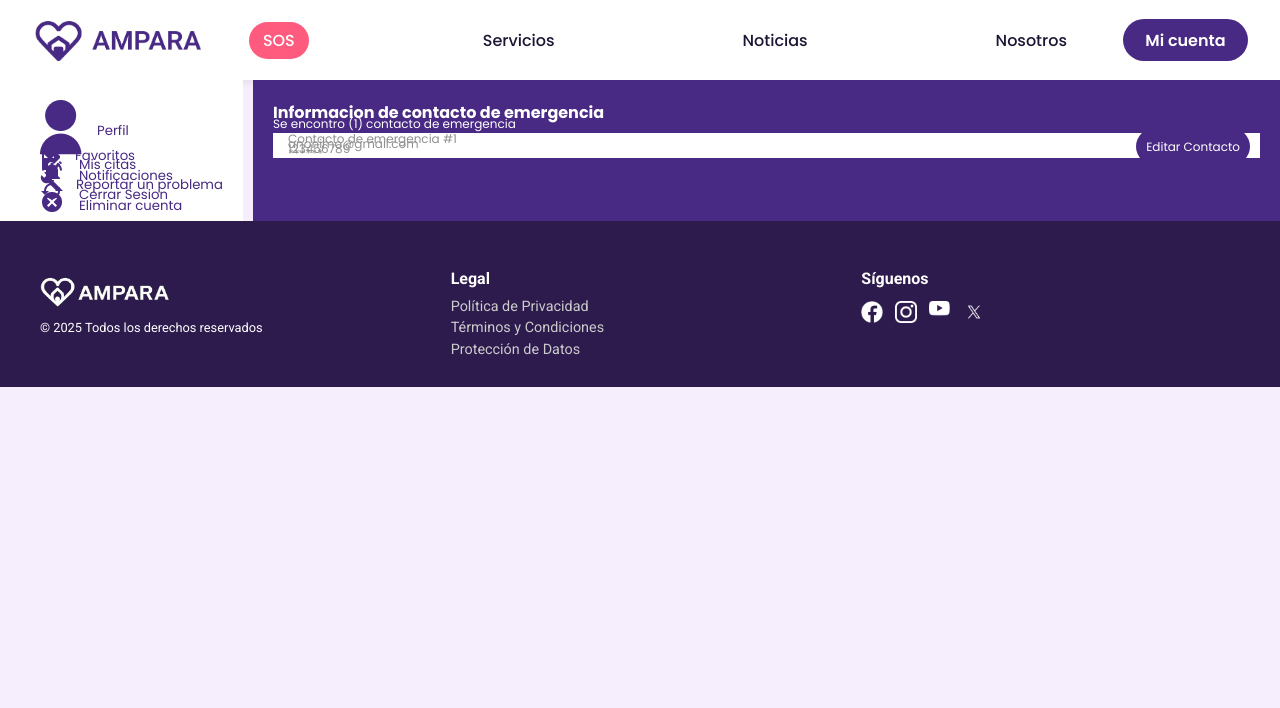
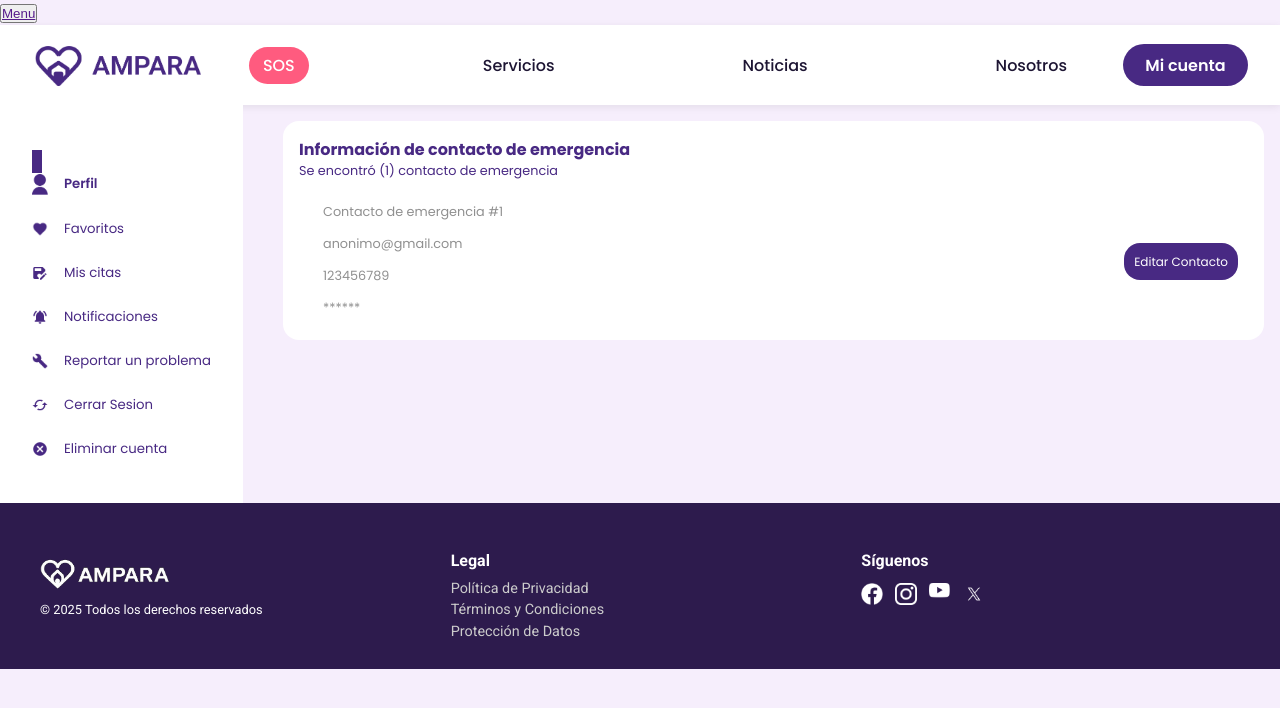
Before and after one commit to GersonAldairr/LPAmpara, a website: page miCuenta.html in a window 1280 px wide. Drawn offline with Linux system fonts and the light colour scheme.

Commit message:
Mi cuenta en Proceso

```diff
--- a/miCuenta.css
+++ b/miCuenta.css
@@ -1,73 +1,128 @@
 /*PANTALLA PERFIL*/
 .section-profile{
   display: flex;
-  gap: 10px;
+  gap: 1.5rem;
 }
 .opc-profile{
   background-color: rgb(255, 255, 255);
   font-family: 'Poppins',sans-serif;
-  padding: 20px;
+  padding: 2rem;
 }
 
 .opc-profile ul{
   list-style: none;
+  padding: 0;
+  margin: 0;
+}
+
+.opc-profile li{
+  margin: 0;
+  padding: 0.75rem 0rem;
 }
 
 .opc-profile a{
   text-decoration: none;
 }
 
+.opc-img img{
+  width: 1rem;
+  height: auto;
+  display: flex;
+  align-items: center;
+}
+
 .option{
   display: flex;
   align-items: center;
-  margin-left:20px;
-  margin-bottom: -20px;
+  gap: 1rem;
 }
 
 .opc-txt h5{
-  margin-left: 15px;
   color: #482983;
   font-weight: 300;
 }
 
 .div-inf{
-  background-color: #482983;
   flex: 1;
   font-family: 'Poppins',sans-serif;
-  padding: 20px;
-  color: white;
+  padding: 1rem;
+  color: #482983;
 }
 
 .inf-contact p{
-  font-size: 12px;
-  margin-top: -10px;
+  font-size: 0.8rem;
+  margin-bottom: 1rem;
 }
 
 .inf-card{
   display: flex;
   justify-content: space-between;
-  gap: 10px;
+  gap: 1rem;
   align-items: center;
   background-color: white;
 }
 
 .inf-detail{
   color:#909090;
-  margin-left: 15px;
-  line-height: 5px;
+  margin-left: 1.5rem;
+  line-height: 2rem;
 }
 
 .inf-detail p{
-  font-size: 12px;
+  font-size: 0.8rem;
 }
 
 .btn-edit {
   background-color: #482983;
   color: white;
-  border-radius: 20px;
+  border-radius: 1rem;
   border: none;
-  padding: 10px 10px;
-  margin-right: 10px;
+  padding: 0.625rem 0.625rem;
+  margin-right: 0.625rem;
   text-decoration: none;
-  font-size: 12px;
+  font-size: 0.75rem;
 }
+
+.hidden {
+  display: none;
+}
+.content-panel{
+  padding: 1rem;
+  background-color: #ffffff;
+  border-radius: 1rem;
+}
+
+.profile-link.active .opc-txt h5{
+  color: #482983;
+  font-weight: 600;
+}
+
+.profile-link.active {
+  border-left: 0.625rem solid #482983;
+  padding-left: 0.5rem;
+}
+
+@media(max-width:768px){
+  .navbar{
+    justify-content: center;
+    border-bottom: 0.05rem solid #482983;
+  }
+  .section-profile{
+    background-color: #f8eefc;
+  }
+  .nav-links{
+    display: none;
+  }
+  .nav-right{
+    display: none;
+  }
+
+  .opc-profile li{
+    border-bottom: 0.05rem solid #482983;
+  }
+
+  .opc-img img{
+    width: 1.8rem;
+    height: auto;
+  }
+}
--- a/miCuenta.html
+++ b/miCuenta.html
@@ -15,6 +15,9 @@
     </head>
 
     <body>
+        <button>
+            <a href="" class="hamburguesa">Menu</a>
+        </button>
         <!-- NAVBAR -->
         <header class="navbar">
             <div class="nav-left">
@@ -37,7 +40,7 @@
             <div class="opc-profile">
                 <ul>
                     <li>
-                        <a href="">
+                        <a href="" class="profile-link" data-target="perfil">
                             <div class="option">
                                 <div class="opc-img">
                                     <img src="icons/avatarPerfil.png" alt="user"/>
@@ -49,7 +52,7 @@
                         </a>
                     </li>
                     <li>
-                        <a href="">
+                        <a href="" class="profile-link" data-target="favoritos">
                             <div class="option">
                                 <div class="opc-img">
                                     <img src="icons/favoritosPerfil.png" alt="user"/>
@@ -61,7 +64,7 @@
                         </a>
                     </li>
                     <li>
-                        <a href="">
+                        <a href="" class="profile-link" data-target="citas">
                             <div class="option">
                                 <div class="opc-img">
                                     <img src="icons/citasPerfil.png" alt="user"/>
@@ -73,7 +76,7 @@
                         </a>
                     </li>
                     <li>
-                        <a href="">
+                        <a href="" class="profile-link" data-target="Notificaciones">
                             <div class="option">
                                 <div class="opc-img">
                                     <img src="icons/notificacionesPerfil.png" alt="user"/>
@@ -85,7 +88,7 @@
                         </a>
                     </li>
                     <li>
-                        <a href="">
+                        <a href="" class="profile-link" data-target="Reportar">
                             <div class="option">
                                 <div class="opc-img">
                                     <img src="icons/reportarPerfil.png" alt="user"/>
@@ -97,7 +100,7 @@
                         </a>
                     </li>
                     <li>
-                        <a href="">
+                        <a href="" class="profile-link" data-target="cerrarsesion">
                             <div class="option">
                                 <div class="opc-img">
                                     <img src="icons/cerrarSesion.png" alt="user"/>
@@ -109,7 +112,7 @@
                         </a>
                     </li>
                     <li>
-                        <a href="">
+                        <a href="" class="profile-link" data-target="eliminarcuenta">
                             <div class="option">
                                 <div class="opc-img">
                                     <img src="icons/eliminarCuenta.png" alt="user"/>
@@ -124,9 +127,11 @@
             </div>
 
             <div class="div-inf">
+                <!-- Panel: Perfil -->
+                <section id="perfil" class="content-panel hidden">
                     <div class="inf-contact">
-                    <h4>Informacion de contacto de emergencia</h4>
-                    <p>Se encontro (1) contacto de emergencia</p>
+                        <h4>Información de contacto de emergencia</h4>
+                        <p>Se encontró (1) contacto de emergencia</p>
                     </div>
                     <div class="inf-card">
                         <div class="inf-detail">
@@ -135,11 +140,47 @@
                             <p>123456789</p>
                             <p>******</p>
                         </div>
-
                         <div class="div-btn-edit">
-                        <a href="" class="btn-edit">Editar Contacto</a>
+                            <a href="#" class="btn-edit">Editar Contacto</a>
                         </div>
                     </div>
+                </section>
+
+                <!-- Panel: Favoritos -->
+                <section id="favoritos" class="content-panel hidden">
+                    <h4>Favoritos</h4>
+                    <p>Aquí van tus proveedores / servicios favoritos.</p>
+                </section>
+
+                <!-- Panel: Mis citas -->
+                <section id="citas" class="content-panel hidden">
+                    <h4>Mis citas</h4>
+                    <p>Lista de citas programadas...</p>
+                </section>
+
+                <!-- Panel: Notificaciones -->
+                <section id="notificaciones" class="content-panel hidden">
+                    <h4>Notificaciones</h4>
+                    <p>Preferencias y notificaciones recibidas.</p>
+                </section>
+
+                <!-- Panel: Reportar -->
+                <section id="reportar" class="content-panel hidden">
+                    <h4>Reportar un problema</h4>
+                    <p>Formulario para reportes.</p>
+                </section>
+
+                <!-- Panel: Cerrar Sesión -->
+                <section id="cerrarsesion" class="content-panel hidden">
+                    <h4>Cerrar Sesión</h4>
+                    <p>¿Estás seguro que quieres cerrar sesión?</p>
+                </section>
+
+                <!-- Panel: Eliminar cuenta -->
+                <section id="eliminarcuenta" class="content-panel hidden">
+                    <h4>Eliminar cuenta</h4>
+                    <p>Advertencia y confirmación para eliminar cuenta.</p>
+                </section>
             </div>
         </section>
 
@@ -193,5 +234,6 @@
                 </div>
             </footer>
       </section>
+      <script src="miCuenta.js"></script>
     </body>
 </html>
--- /dev/null
+++ b/miCuenta.js
@@ -0,0 +1,45 @@
+document.addEventListener("DOMContentLoaded", () => {
+
+    const links = document.querySelectorAll(".profile-link");
+    const panels = document.querySelectorAll(".content-panel");
+    const divInf = document.querySelector(".div-inf");
+
+    function showPanel(targetId) {
+
+        // Ocultar todos los paneles
+        panels.forEach(panel => {
+            if (panel.id === targetId) {
+                panel.classList.remove("hidden");
+            } else {
+                panel.classList.add("hidden");
+            }
+        });
+
+        // Activar/desactivar opción seleccionada
+        links.forEach(link => {
+            if (link.dataset.target === targetId) {
+                link.classList.add("active");
+            } else {
+                link.classList.remove("active");
+            }
+        });
+
+        // Asegurar que el contenedor del contenido se muestre en móvil
+        if (getComputedStyle(divInf).display === "none") {
+            divInf.style.display = "block";
+        }
+    }
+
+    // Click en menú
+    links.forEach(link => {
+        link.addEventListener("click", e => {
+            e.preventDefault();
+
+            const target = link.dataset.target;
+            showPanel(target);
+        });
+    });
+
+    // Mostrar sección por defecto
+    showPanel("perfil");
+});
```
Lines whose indentation alone changed are shown as unchanged.
